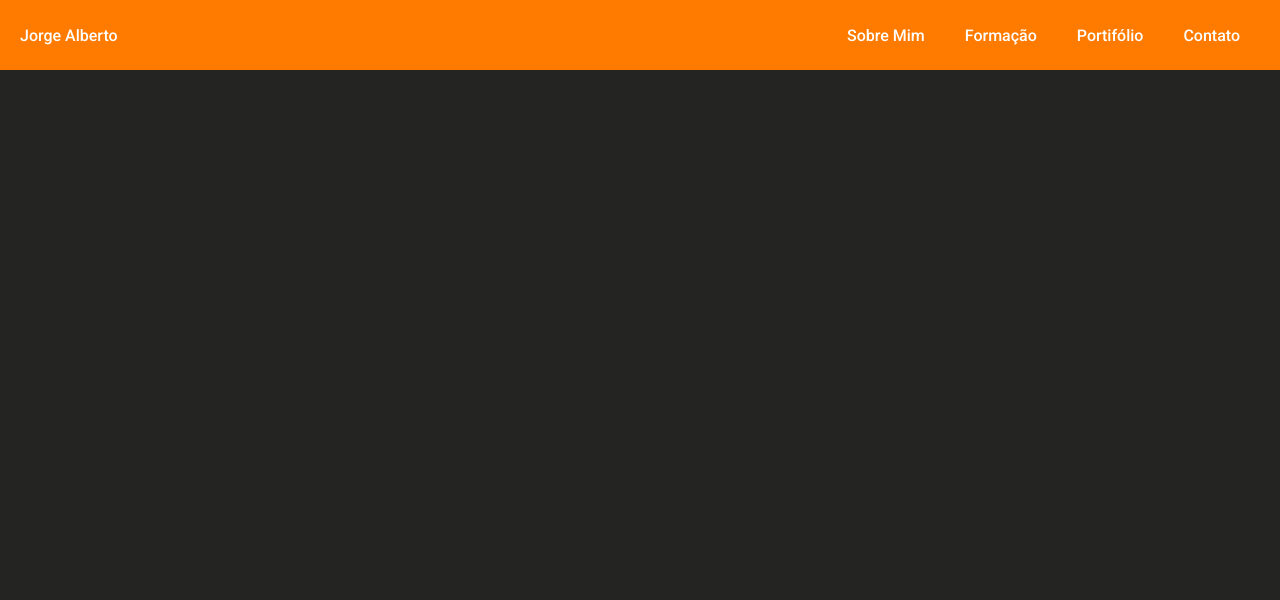
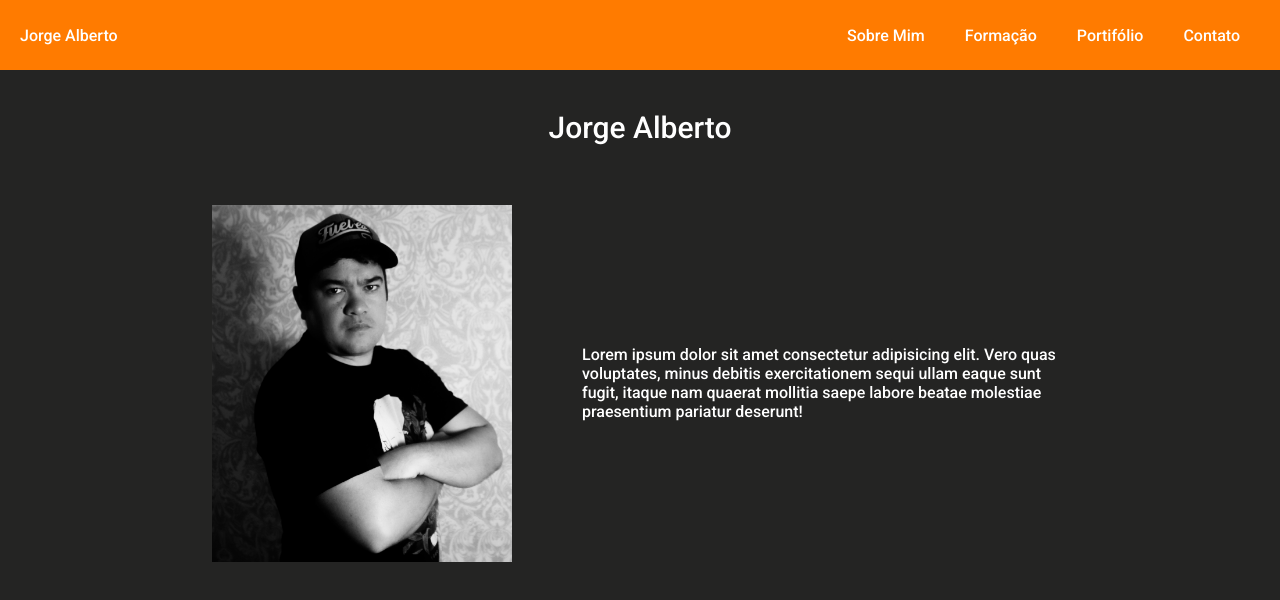
Before and after one commit to Jorge-infor/portifolio-pessoal, a plain HTML site: page index.html in a window 1280 px wide. Drawn offline with Linux system fonts and the light colour scheme.

Commit message:
adiciona conteúdo na home
adiciona imagem e conteúdo na homepage

```diff
--- a/index.html
+++ b/index.html
@@ -18,5 +18,20 @@
                 <a href="contato.html">Contato</a>
             </div>
         </header>
+
+        <div class="root">
+            <section>
+                <h1>Jorge Alberto</h1>
+                <div>
+                    <div class="foto-perfil">
+                        <img src="./public/perfil.jpg" alt="">
+                    </div>
+                    <div>
+                        <p>Lorem ipsum dolor sit amet consectetur adipisicing elit. Vero quas voluptates, minus debitis exercitationem sequi ullam eaque sunt fugit, itaque nam quaerat mollitia saepe labore beatae molestiae praesentium pariatur deserunt!</p>
+                    </div>
+                </div>
+            </section>
+        </div>
+
     </body>
 </html>
--- a/style.css
+++ b/style.css
@@ -32,3 +32,39 @@ header div a {
     display: flex;
     gap: 40px;
 }
+
+h1 {
+    color: white;
+    font-size: 30px;
+    margin: 40px;
+}
+
+p {
+    color: white;
+}
+
+.root {
+    display: flex;
+    flex-direction: column;
+    align-items: center;
+    justify-content: center;
+}
+
+section {
+    display: flex;
+    flex-direction: column;
+    align-items: center;
+    justify-content: center;
+    width: 70%;
+}
+
+section div {
+    display: flex;
+    align-items: center;
+    gap: 50px;
+    padding: 10px;
+}
+
+.foto-perfil img {
+    width: 300px;
+}
```
